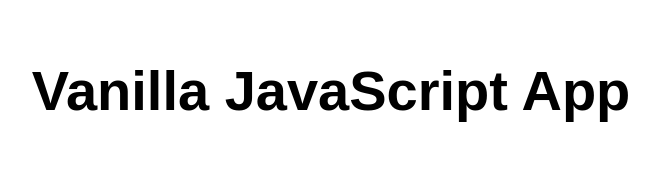
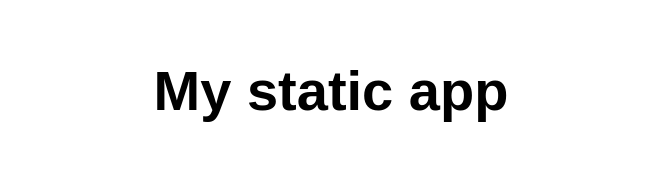
Before and after one commit to Lucas-Casariego/my-first-static-web-app, a website: page src/index.html in a window 1280 px wide. Shown: the whole page, without its empty margins (309-968 px from the left). Drawn offline with Linux system fonts and the light colour scheme.

Commit message:
change h1 message

```diff
--- a/src/index.html
+++ b/src/index.html
@@ -10,7 +10,7 @@
 
 <body>
   <main>
-    <h1>Vanilla JavaScript App</h1>
+    <h1>My static app</h1>
   </main>
 </body>
 
```
